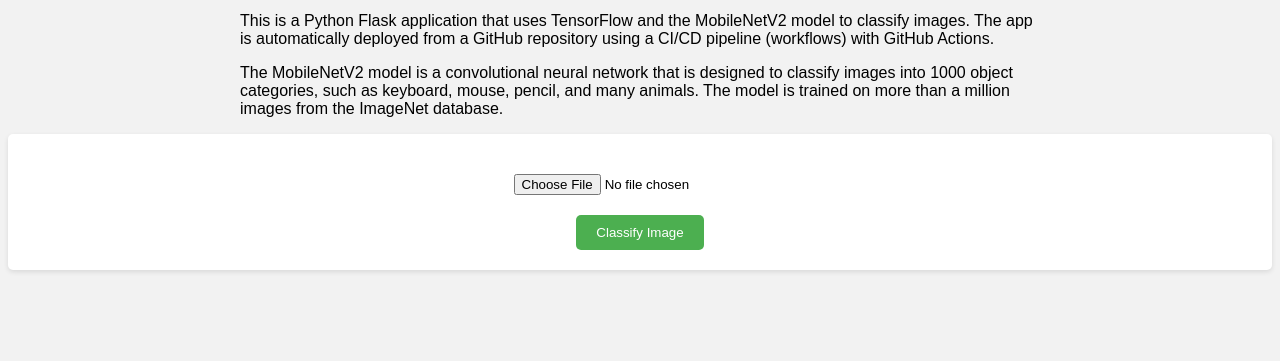
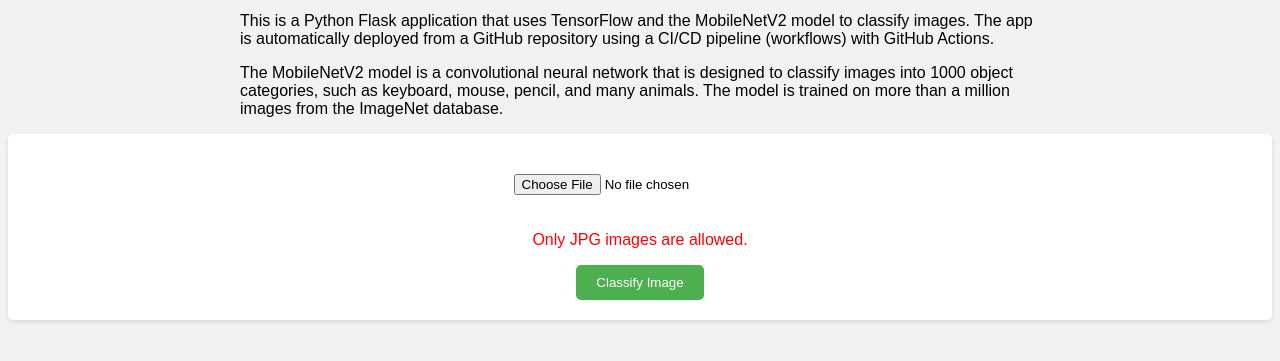
Before and after one commit to matiaspakua/ml-demo-project, a Flask app: page / in a window 1280 px wide. Shown: the part 341-702 px from the top of the page. Run offline with Flask 3, Linux system fonts and the light colour scheme.

Commit message:
Adding validation to avoid upload images in other format that JPG

```diff
--- a/templates/view.html
+++ b/templates/view.html
@@ -57,9 +57,29 @@
 
 	  <p>The MobileNetV2 model is a convolutional neural network that is designed to classify images into 1000 object categories, such as keyboard, mouse, pencil, and many animals. The model is trained on more than a million images from the ImageNet database.</p>
 	</div>
-    <form action="/predict" method="post" enctype="multipart/form-data">
-        <input type="file" name="image">
-        <input type="submit" value="Classify Image">
-    </form>
+    	 <script>
+		function validateFile() {
+			var fileInput = document.getElementById('image');
+			var submitButton = document.getElementById('submitButton');
+
+			if (fileInput.files.length > 0) {
+				var fileName = fileInput.files[0].name;
+				var fileExtension = fileName.split('.').pop().toLowerCase();
+
+				if (fileExtension === 'jpg') {
+					submitButton.disabled = false;
+				} else {
+					alert('Only JPG images are allowed.');
+					submitButton.disabled = true;
+				}
+			}
+		}
+	</script>
+
+	<form action="/predict" method="post" enctype="multipart/form-data">
+		<input type="file" name="image" id="image" accept=".jpg" onchange="validateFile()" required>
+		<p style="color: red;">Only JPG images are allowed.</p>
+		<input type="submit" value="Classify Image" id="submitButton" disabled>
+	</form>
 </body>
 </html>
```
